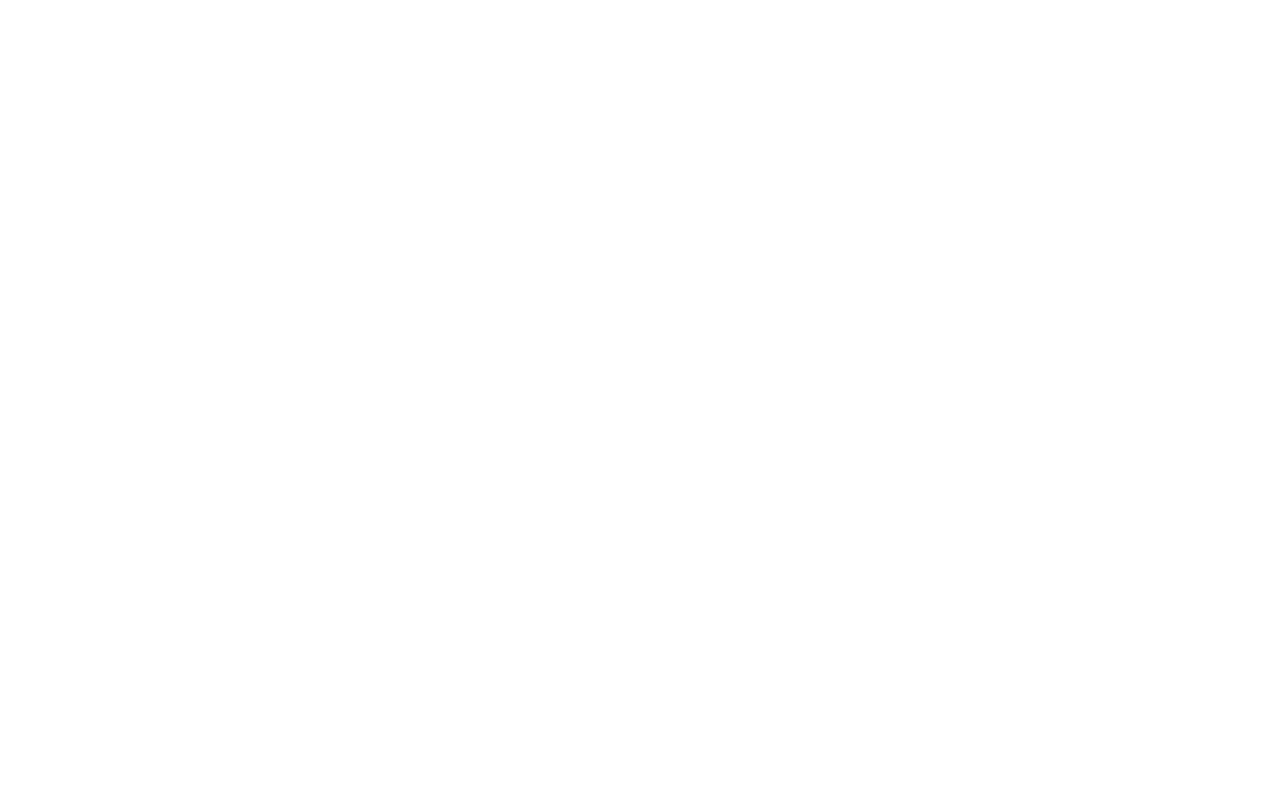
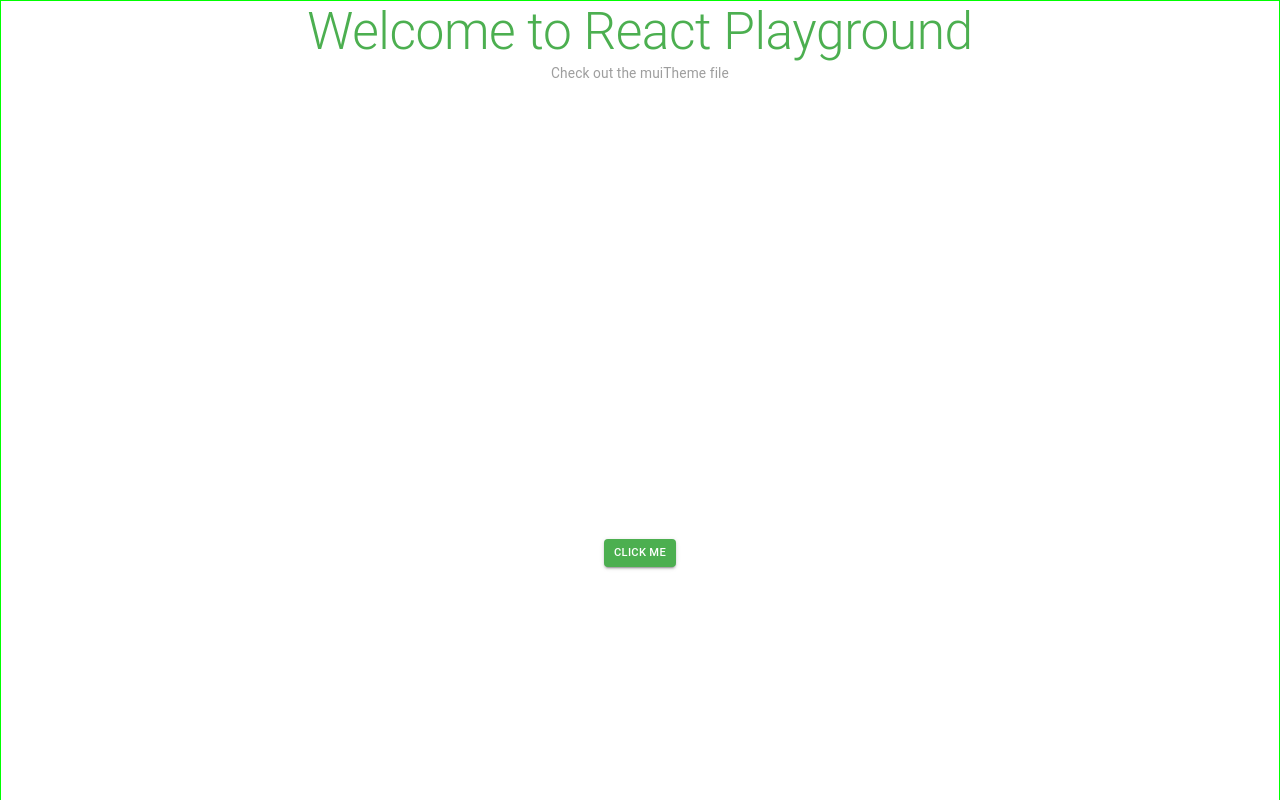
Before and after one commit to wasabi805/redux-thunk-extraReducers, a React (Create React App) app: page / in a window 1280 px wide. Shown: the top 800 px of the page. Built offline with nearby package versions, Linux system fonts and the light colour scheme.

Commit message:
added muiTheme, ThemeProvider, and styled component with material ui to boiler.

```diff
--- a/package.json
+++ b/package.json
@@ -3,6 +3,10 @@
   "version": "0.1.0",
   "private": true,
   "dependencies": {
+    "@emotion/react": "^11.9.3",
+    "@emotion/styled": "^11.9.3",
+    "@material-ui/core": "^4.12.4",
+    "@mui/material": "^5.8.5",
     "@testing-library/jest-dom": "^5.16.4",
     "@testing-library/react": "^13.3.0",
     "@testing-library/user-event": "^13.5.0",
--- a/src/components/App.tsx
+++ b/src/components/App.tsx
@@ -1,9 +1,13 @@
 import React from 'react'
 
+import Landing from './Landing'
+
 function App() {
-  return <div className="App">
-
-  </div>
+  return (
+    <div className="App">
+      <Landing />
+    </div>
+  )
 }
 
 export default App
--- /dev/null
+++ b/src/components/Landing/index.js
@@ -0,0 +1,22 @@
+import React from 'react'
+import { LandingContainer } from '../Landing/styled'
+import { Typography, Box, Button } from '@mui/material' // pull components from here, not "@material-ui/core"
+
+const Landing = () => {
+  return (
+    <LandingContainer>
+      <Box position={'relative'} textAlign="center" width={'100vw'}>
+        <Typography variant="h2">Welcome to React Playground</Typography>
+        <Typography variant="p">Check out the muiTheme file</Typography>
+      </Box>
+
+      <Box>
+        <Button color="secondary" variant="contained" size="small">
+          Click Me
+        </Button>
+      </Box>
+    </LandingContainer>
+  )
+}
+
+export default Landing
--- /dev/null
+++ b/src/components/Landing/styled.tsx
@@ -0,0 +1,15 @@
+import { styled } from '@mui/system'
+
+export const LandingContainer = styled('div')(({ theme }) => {
+  console.log('components can use the muiTheme object as well for css attrs', theme)
+  return {
+    color: theme.palette.primary.main, // in the styled compoennts, you could also pass something like 'red' here.
+    display: 'flex',
+    justifyContent: 'center',
+    flexWrap: 'wrap',
+    position: 'relative',
+    border: '1px solid lime',
+    height: '80vw',
+    width: '100%'
+  }
+})
--- /dev/null
+++ b/src/context/ThemeProvider/index.tsx
@@ -0,0 +1,11 @@
+import React, { ReactNode } from 'react'
+import { ThemeProvider } from '@mui/material/styles'
+import muiTheme from '../../styles/MUITheme'
+
+interface IThemeProvider {
+  children: ReactNode
+}
+
+export default function MUIThemeProvider(props: IThemeProvider) {
+  return <ThemeProvider theme={muiTheme}>{props.children}</ThemeProvider>
+}
--- a/src/index.tsx
+++ b/src/index.tsx
@@ -1,11 +1,15 @@
 import React from 'react'
 import ReactDOM from 'react-dom/client'
-import './styles/index.css'
 import App from './components/App'
+import CssBaseline from '@mui/material/CssBaseline'
+import MUIThemeProvider from './context/ThemeProvider'
 
 const root = ReactDOM.createRoot(document.getElementById('root') as HTMLElement)
 root.render(
   <React.StrictMode>
-    <App />
+    <MUIThemeProvider>
+      <CssBaseline enableColorScheme />
+      <App />
+    </MUIThemeProvider>
   </React.StrictMode>
 )
--- /dev/null
+++ b/src/styles/MUITheme/index.tsx
@@ -0,0 +1,56 @@
+import { createTheme } from '@mui/material/styles'
+import { purple, green, grey } from '@mui/material/colors'
+
+export interface Itheme {
+  palette: {
+    primary?: {
+      main?: string
+    }
+    secondary?: {
+      main?: string
+    }
+  }
+  typography?: {
+    fontSize?: number
+    body1?: {
+      color?: string
+    }
+    h1?: {
+      color?: string
+    }
+
+    h2?: {
+      color?: string
+    }
+  }
+}
+
+/** MUI THEME  */
+/* Sets the default styling attrs and can be accessed in styled components : See the LandingContainer component  */
+const muiTheme: Itheme = createTheme({
+  palette: {
+    primary: {
+      main: grey[500],
+      contrastText: '#fff'
+    },
+    secondary: {
+      main: green[500],
+      contrastText: '#fff'
+    }
+  },
+  typography: {
+    fontSize: 12,
+    body1: {
+      color: grey[500]
+    },
+    h1: {
+      color: purple[500]
+    },
+
+    h2: {
+      color: green[500]
+    }
+  }
+})
+
+export default muiTheme
```
Also changed, not shown: settings.json (+5 -5 lines), tsconfig.json (+5 -2 lines), 2 other files (tests, documents, lock files or other folders).
